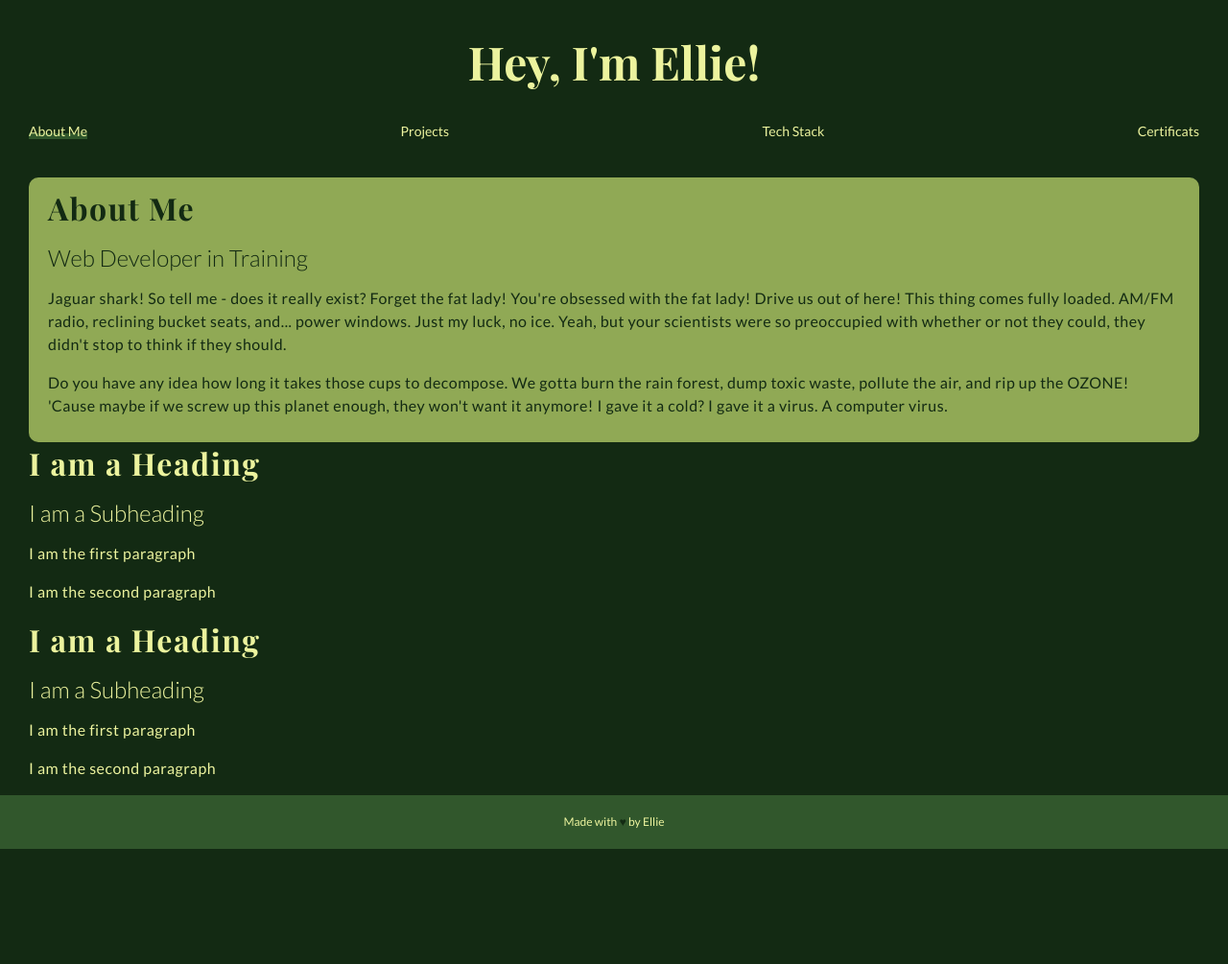
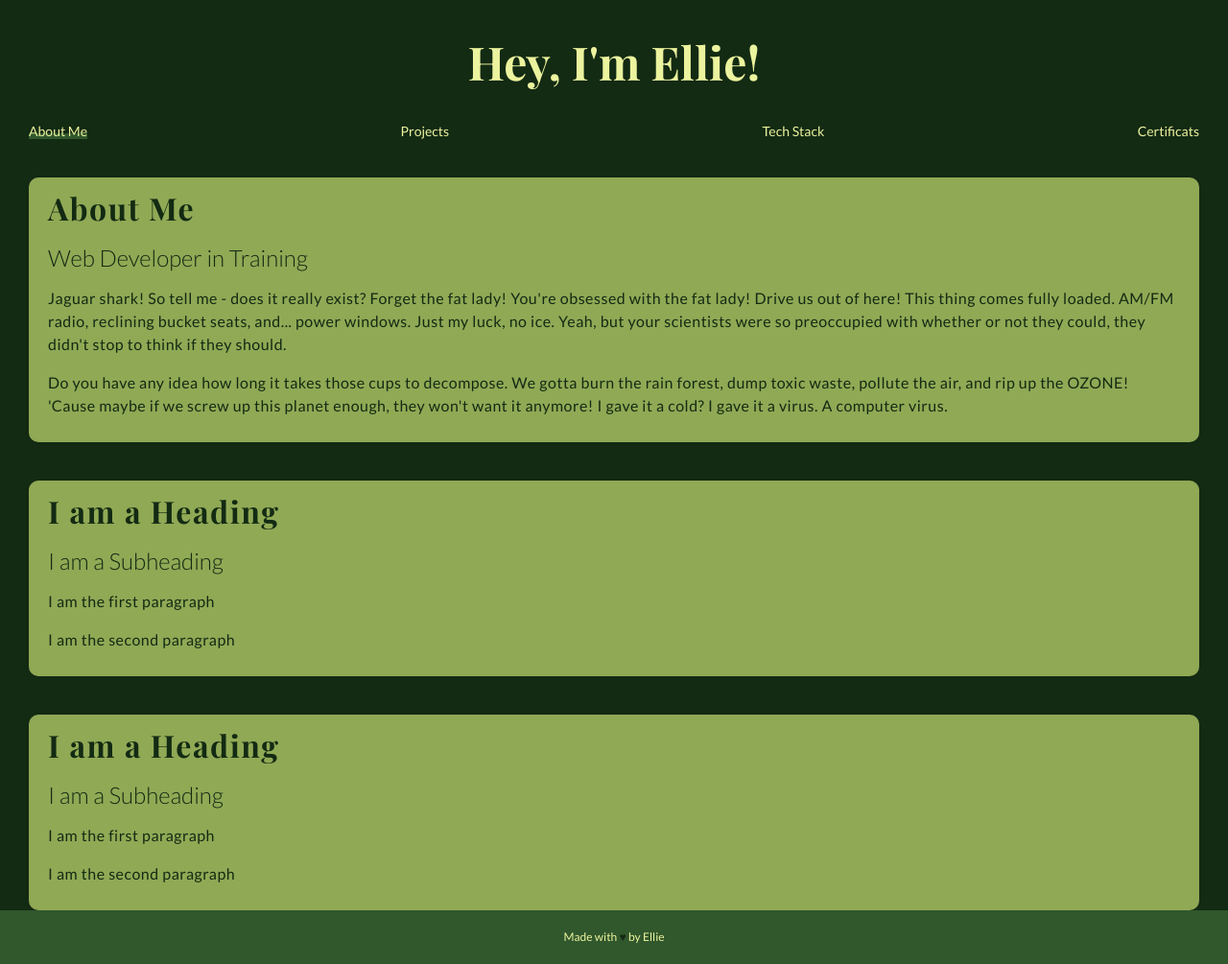
Before and after one commit to e-rmkt/personal-website, a plain HTML site: page index.html in a window 1280 px wide. Shown: the whole page at 96% size. Before the commit the page ends 885 px from the top, so only its background shows below. Drawn offline with nearby package versions, Linux system fonts and the light colour scheme; a web font is replaced by a local one.

Commit message:
change styling

```diff
--- a/index.css
+++ b/index.css
@@ -92,7 +92,7 @@ ul {
 
 /* MAIN-SECTION */
 
-.main-section {
+.section {
   background-color: var(--secondary-color);
   border-radius: 10px;
   color: var(--secondary-contrast-color);
--- a/index.html
+++ b/index.html
@@ -20,7 +20,7 @@
       </nav>
     </header>
     <main>
-      <section class="main-section">
+      <section class="main-section section">
         <h2 class="section__title">About Me</h2>
         <h3 class="section__subheading">Web Developer in Training</h3>
         <p class="section__first-paragraph">
@@ -39,13 +39,13 @@
           virus.
         </p>
       </section>
-      <section class="second-section">
+      <section class="second-section section">
         <h2 class="section__title">I am a Heading</h2>
         <h3 class="section__subheading">I am a Subheading</h3>
         <p class="section__first-paragraph">I am the first paragraph</p>
         <p class="section__second-paragraph">I am the second paragraph</p>
       </section>
-      <section class="third-section">
+      <section class="third-section section">
         <h2 class="section__title">I am a Heading</h2>
         <h3 class="section__subheading">I am a Subheading</h3>
         <p class="section__first-paragraph">I am the first paragraph</p>
```
